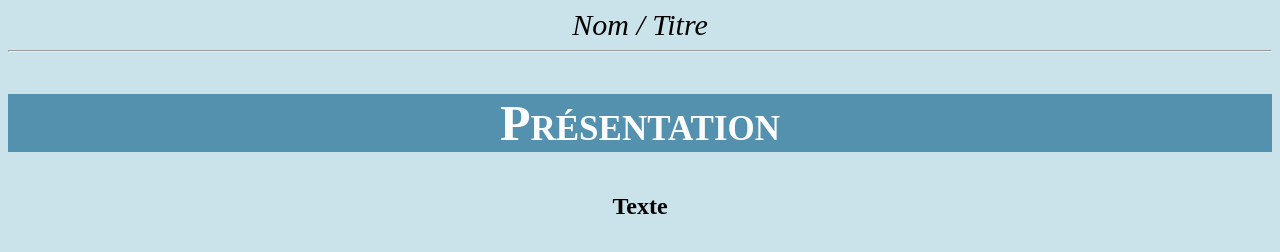
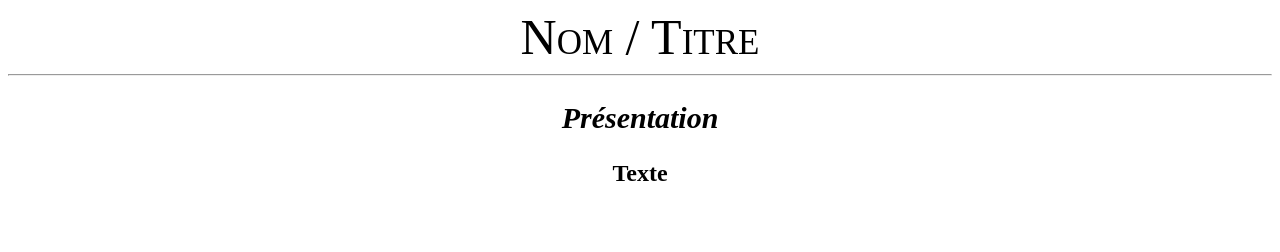
Before and after one commit to Benjamin-Lesgourgues/Page-web-perso-Benjamin, a plain HTML site: page index.html in a window 1280 px wide. Drawn offline with Linux system fonts and the light colour scheme.

Commit message:
Update styles.css

```diff
--- a/CSS/styles.css
+++ b/CSS/styles.css
@@ -1,26 +1,28 @@
 body{
     text-align: center;
-    background-color: rgb(202, 226, 233);
+    background-color: rgb(255, 255, 255);
 }
 
-h1 {
-    color: rgba(255, 255, 255, 0.986);
+header {
+    color: rgb(0, 0, 0);
     font-family:Lucida;
-    background-color: rgba(67, 135, 167, 0.884);
+    background-color: rgba(255, 255, 255, 0.884);
     font-size: 50px;
     text-align: center;
     font-variant: small-caps;
 }
 
-header{
+h1 {
     font-size: 30px;
     color: rgb(0, 0, 0);
     font-style: italic;
 }
+
 h2{
     text-align: center;
+
 }
-}
+
 footer {
     background-color:rgba(134, 134, 134, 0.884);
 }
```
